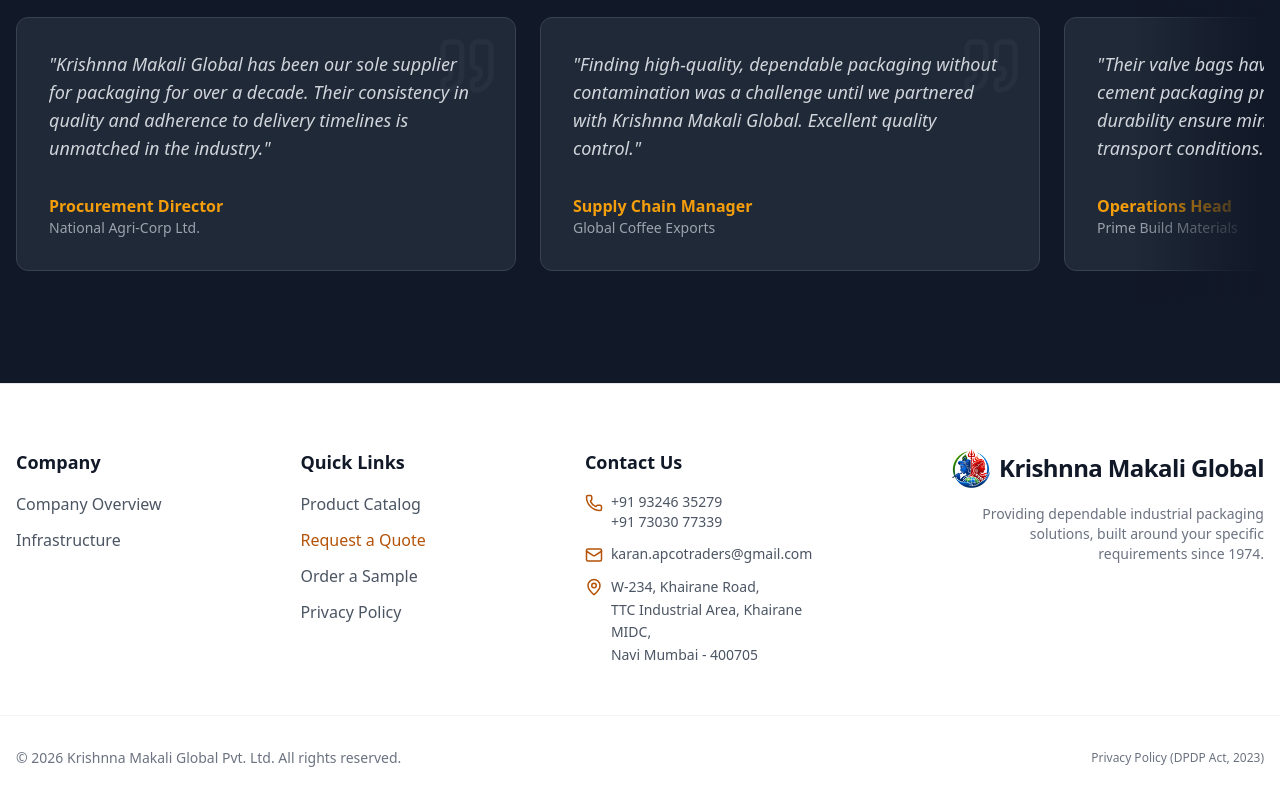
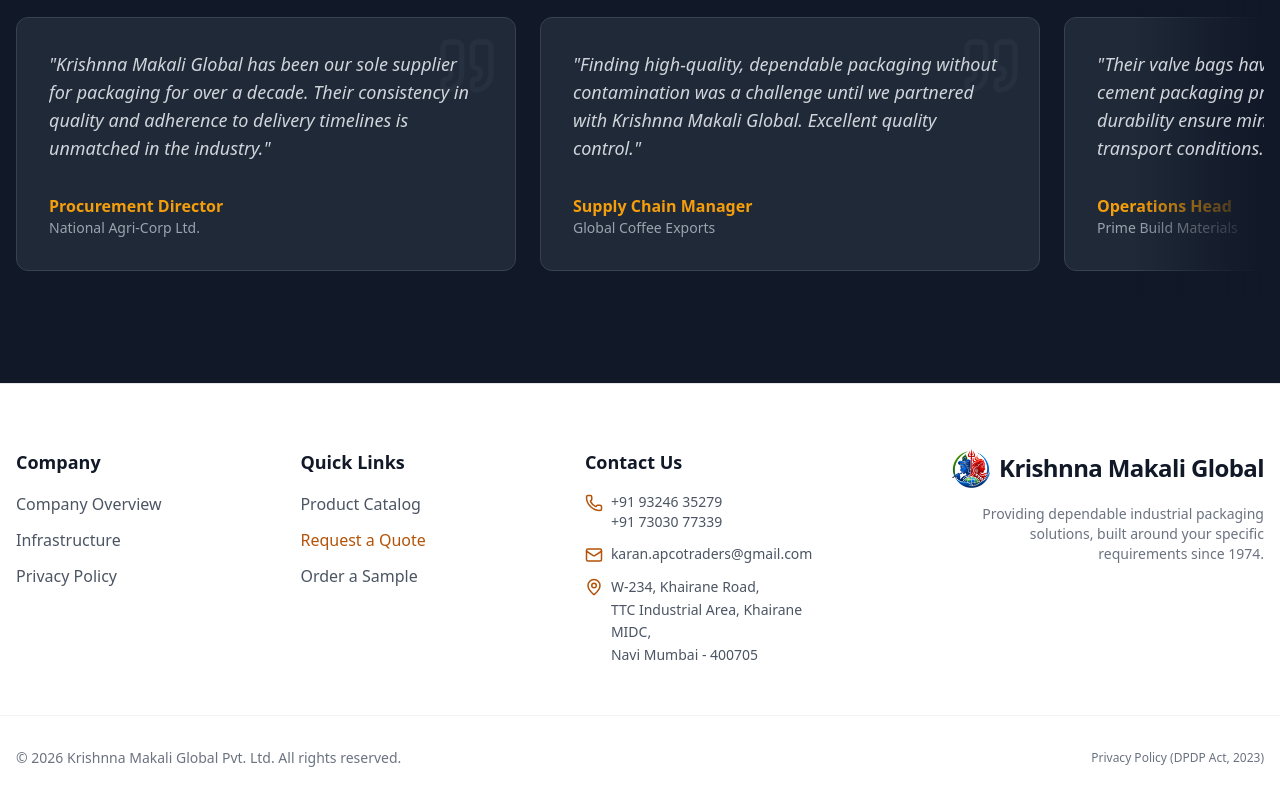
Before and after one commit to Rushaljain/krishnapackers, a React (Vite) app: page / in a window 1280 px wide. Shown: the part 3947-4747 px from the top of the page. Built offline with nearby package versions, Linux system fonts and the light colour scheme.

Commit message:
Move Privacy Policy link under Company column in Footer

```diff
--- a/src/components/Footer.jsx
+++ b/src/components/Footer.jsx
@@ -14,6 +14,7 @@
             <ul className="space-y-3 text-gray-600">
               <li><Link to="/about" className="hover:text-amber-700 transition">Company Overview</Link></li>
               <li><Link to="/gallery" className="hover:text-amber-700 transition">Infrastructure</Link></li>
+              <li><Link to="/privacy-policy" className="hover:text-amber-700 transition font-medium">Privacy Policy</Link></li>
             </ul>
           </div>
           <div>
@@ -22,7 +23,6 @@
               <li><Link to="/our-products" className="hover:text-amber-700 transition">Product Catalog</Link></li>
               <li><button onClick={onOpenQuote} className="text-amber-700 font-medium hover:text-amber-800 transition">Request a Quote</button></li>
               <li><button onClick={onOpenQuote} className="hover:text-amber-700 transition">Order a Sample</button></li>
-              <li><Link to="/privacy-policy" className="hover:text-amber-700 transition font-medium">Privacy Policy</Link></li>
             </ul>
           </div>
           <div>
```
